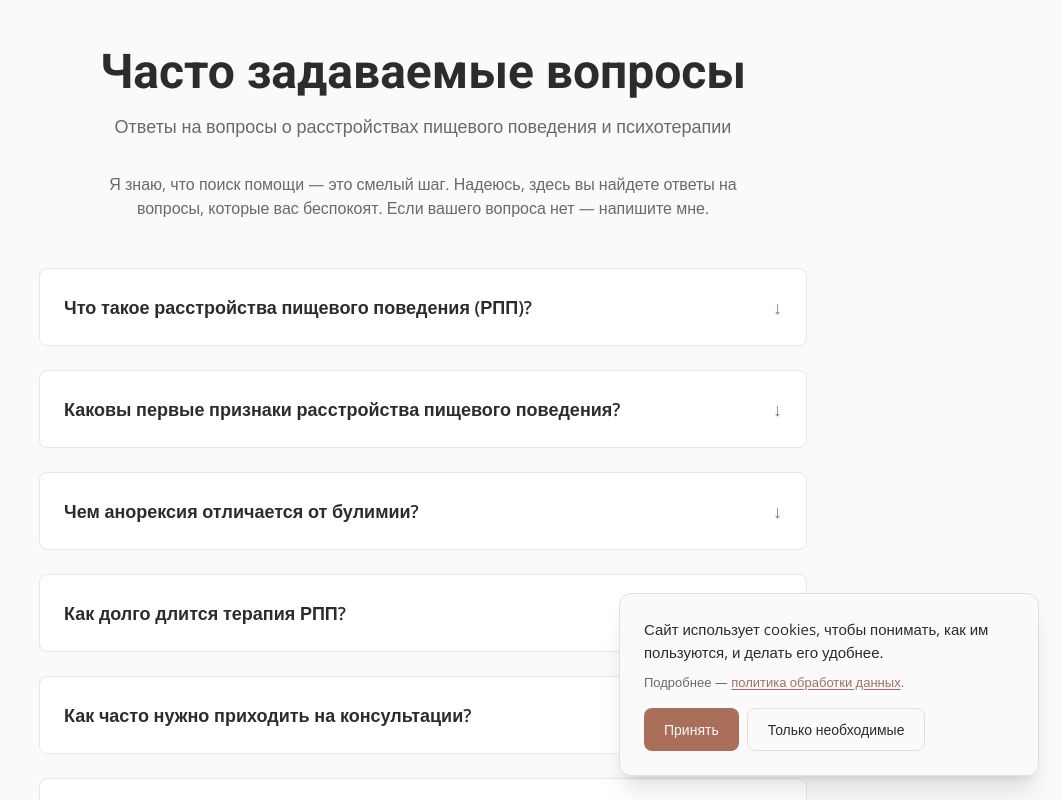
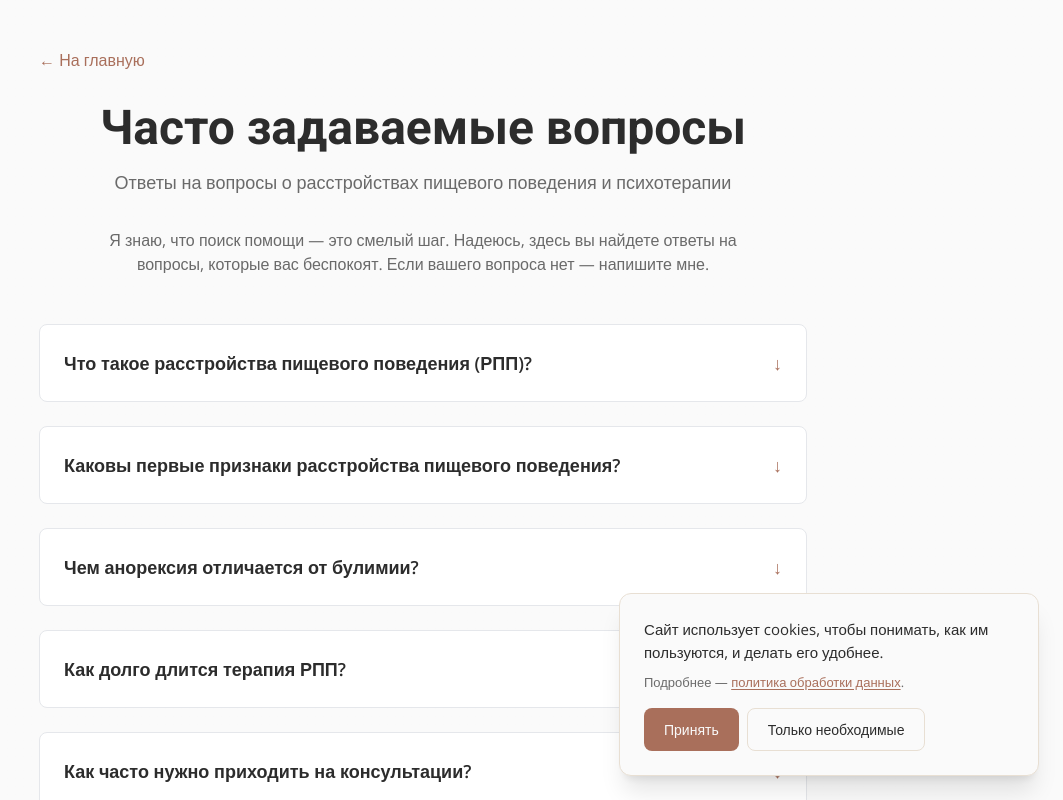
Before and after one commit to anyamalets/anyamalets-site, a Next.js app: page /faq in a window 1280 px wide. Shown: the top 800 px of the page, without its empty margins (217-1280 px from the left). Built offline with nearby package versions, Linux system fonts and the light colour scheme.

Commit message:
Add back button to homepage on FAQ page

```diff
--- a/app/faq/page.tsx
+++ b/app/faq/page.tsx
@@ -79,6 +79,13 @@ export default function FAQPage() {
     <main id="main-content" className="flex-1">
       <div className="min-h-screen bg-gradient-to-b from-bg to-bg/95 py-12 px-4 sm:px-6 lg:px-8">
         <div className="max-w-3xl mx-auto">
+          {/* Back Button */}
+          <div className="mb-8">
+            <a href="/" className="inline-flex items-center text-accent hover:text-accent/80 transition-colors font-medium">
+              ← На главную
+            </a>
+          </div>
+
           {/* Header */}
           <div className="text-center mb-12">
             <h1 className="text-4xl sm:text-5xl font-bold text-text mb-4">
```
